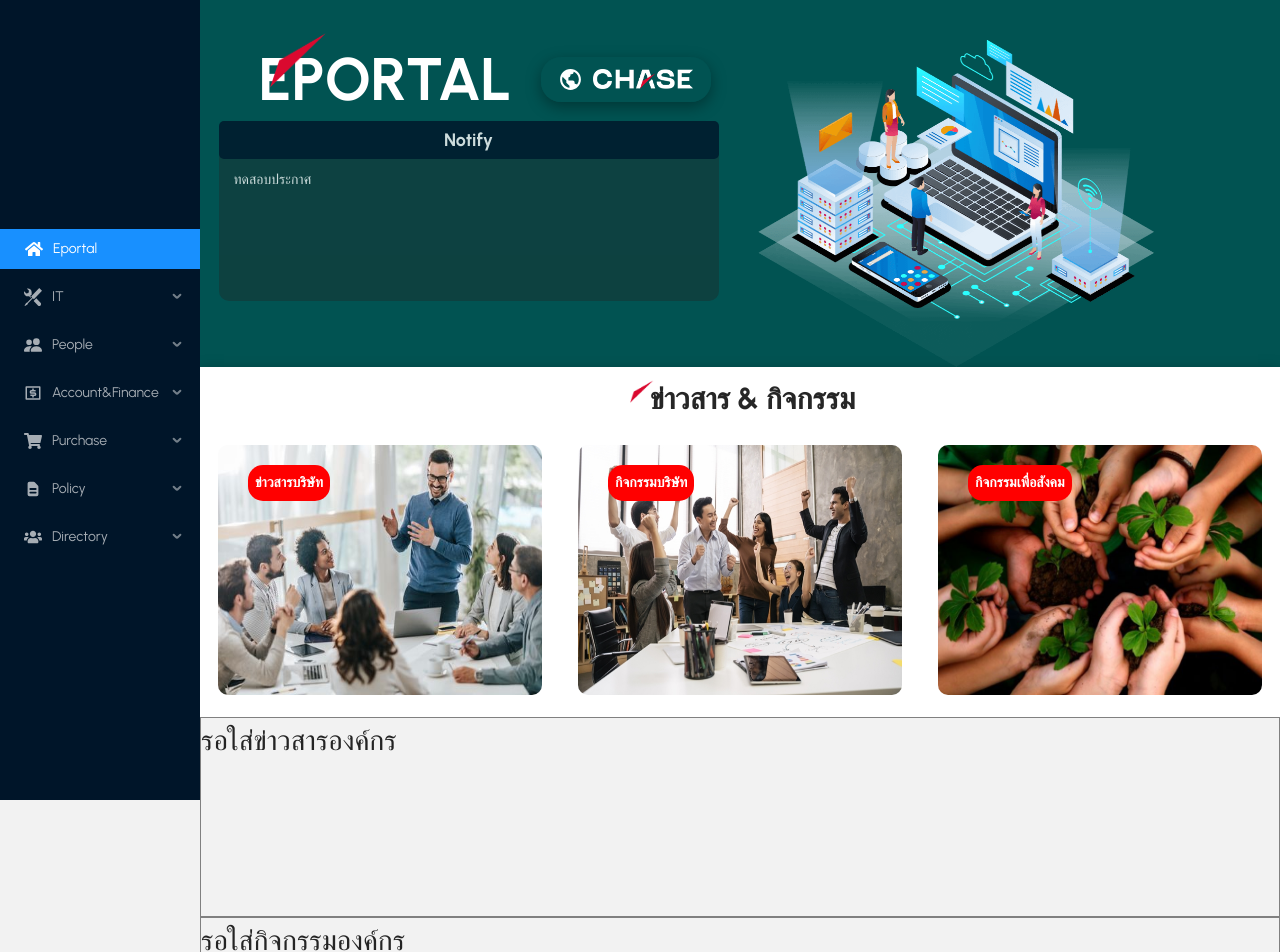
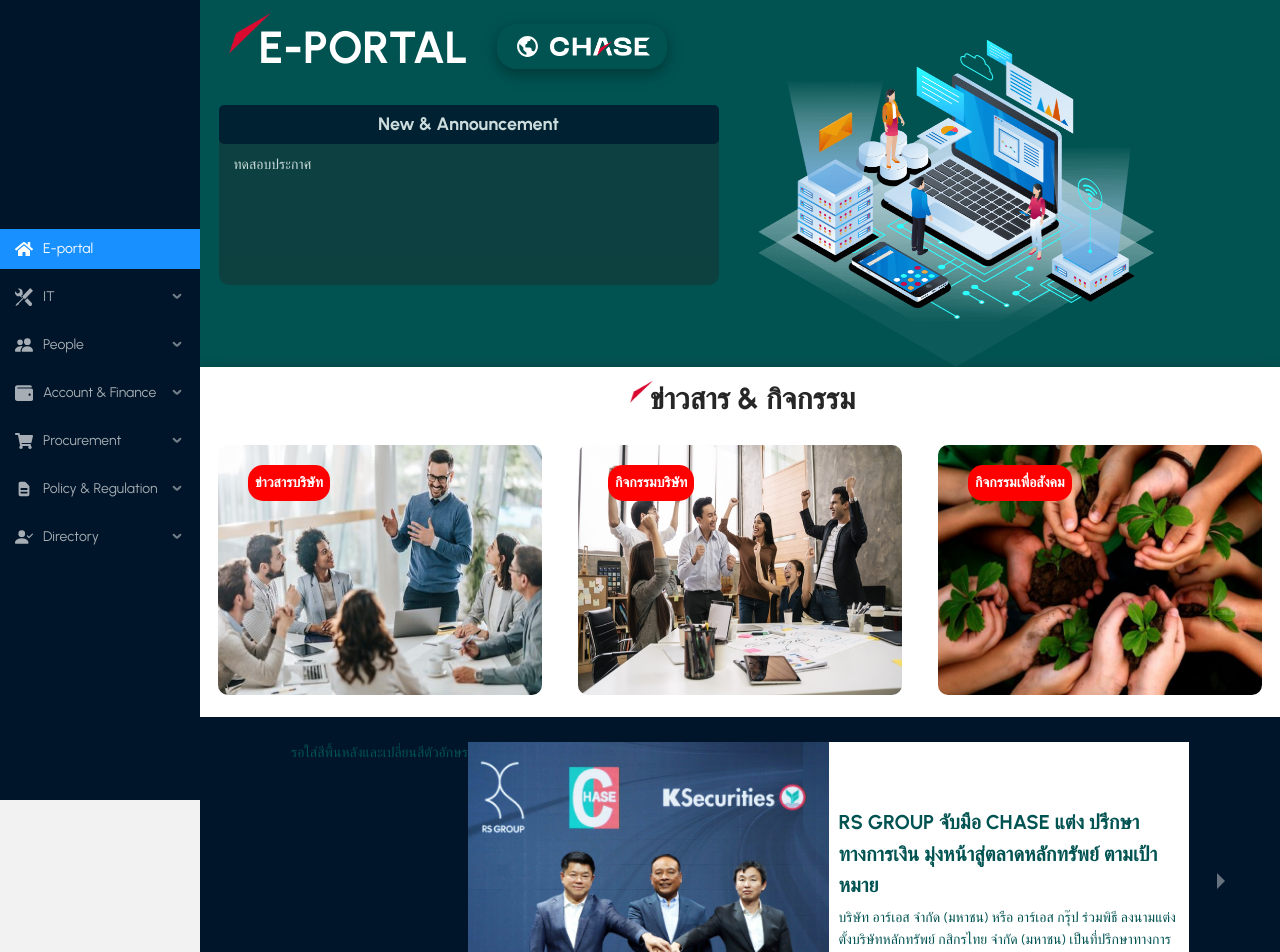
Before and after one commit to DaVitBack154/intranet, a React (Create React App) app in the folder client/: page / in a window 1280 px wide. Shown: the top 952 px of the page. Built offline with nearby package versions, Linux system fonts and the light colour scheme.

Commit message:
commit 23

```diff
--- a/client/package.json
+++ b/client/package.json
@@ -23,6 +23,7 @@
     "react-export-excel": "^0.5.3",
     "react-icons": "^4.4.0",
     "react-redux": "^8.0.2",
+    "react-responsive-carousel": "^3.2.23",
     "react-router-dom": "^6.3.0",
     "react-scripts": "5.0.1",
     "redux-devtools-extension": "^2.13.9",
--- a/client/src/components/sidebar.components.js
+++ b/client/src/components/sidebar.components.js
@@ -8,10 +8,10 @@ import { GoTools } from 'react-icons/go'
 import { FaHome } from 'react-icons/fa'
 import { MdAddCircle } from 'react-icons/md'
 import { BsFillPeopleFill } from 'react-icons/bs'
-import { RiMoneyDollarBoxLine } from 'react-icons/ri'
+import { FaWallet } from 'react-icons/fa'
 import { FaShoppingCart } from 'react-icons/fa'
 import { HiDocumentText } from 'react-icons/hi'
-import { FaUsers } from 'react-icons/fa'
+import { BsPersonCheckFill } from 'react-icons/bs'
 
 
 import { useNavigate, useLocation, NavLink } from 'react-router-dom';
@@ -24,6 +24,8 @@ const { Sider } = Layout;
 const SideBarComponent = styled(Sider)`
     height: 100vh;
     position: fixed;
+
+    /* overflow: scroll; */
 
     .sidebar-trigger{
         /* display: none; */
@@ -107,12 +109,20 @@ const SideBarComponent = styled(Sider)`
         margin-top: 5px;
         text-align: center;
     }
+
+    .ant-menu-submenu-title{
+        padding-left: 15px!important;
+    }
     .ant-menu-item {
-        padding-left: 25px!important;
+        padding-left: 15px!important;
     }
+    /* .kqkqLn .ant-menu-submenu-title{
+        padding-left: 15px!important;
+    } */
     /* .ant-menu-title-content{
         margin-top: 15px;
     } */
+
 
 `
 
@@ -135,7 +145,7 @@ export default function SideBar(props) {
                 {
                     key: '',
                     icon: <FaHome className='icon-sli' />,
-                    label: 'Eportal',
+                    label: 'E-portal',
                 },
 
                 {
@@ -148,7 +158,6 @@ export default function SideBar(props) {
                         {
                             key: 'hotline',
                             icon: <MdAddCircle className='icon-sli' />,
-                            // label: <NavLink to='/hotline'>Hotline</NavLink>,
                             label: 'Hotline',
                             children: [
                                 {
@@ -172,17 +181,20 @@ export default function SideBar(props) {
                     label: 'People',
                     children: [
                         { key: 'hr', icon: <MdAddCircle className='icon-sli' />, label: <NavLink to='/hr'>พนักงานเริ่มงานใหม่</NavLink> },
-                        { key: '#1', icon: <MdAddCircle className='icon-sli' />, label: <NavLink to='/from_doc_hr'>Form-People</NavLink> },
+                        { key: 'hr_from', icon: <MdAddCircle className='icon-sli' />, label: <NavLink to='/from_doc_hr'>Form-People</NavLink> },
+                        { key: 'hr_infor', icon: <MdAddCircle className='icon-sli' />, label: <NavLink to='/from_doc_hr'>งานด้านข้อมูล</NavLink> },
+                        { key: 'hr_50', icon: <MdAddCircle className='icon-sli' />, label: <NavLink to='/from_doc_hr'>ทวิ.50</NavLink> },
+                        { key: 'hr_slip', icon: <MdAddCircle className='icon-sli' />, label: <NavLink to='/from_doc_hr'>Payrollslip</NavLink> },
                     ]
 
                 },
 
                 {
                     key: 'acc_fin',
-                    icon: <RiMoneyDollarBoxLine className='icon-sli' />,
-                    label: 'Account&Finance',
+                    icon: <FaWallet className='icon-sli' />,
+                    label: 'Account & Finance',
                     children: [
-                        { key: 'acc', icon: <MdAddCircle className='icon-sli' />, label: <NavLink to='/hr'>แบบฟอร์ม-เบิกเงิน</NavLink> },
+                        { key: 'acc', icon: <MdAddCircle className='icon-sli' />, label: <NavLink to='/acc'>แบบฟอร์ม-เบิกเงิน</NavLink> },
                     ]
 
                 },
@@ -190,9 +202,9 @@ export default function SideBar(props) {
                 {
                     key: 'po',
                     icon: <FaShoppingCart className='icon-sli' />,
-                    label: 'Purchase',
+                    label: 'Procurement',
                     children: [
-                        { key: '#1', icon: <MdAddCircle className='icon-sli' />, label: <NavLink to='/from_doc_hr'>แบบฟอร์ม-PR,PO</NavLink> },
+                        { key: 'po_ning', icon: <MdAddCircle className='icon-sli' />, label: <NavLink to='/from_po'>แบบฟอร์ม-PR,PO</NavLink> },
                     ]
 
                 },
@@ -200,20 +212,55 @@ export default function SideBar(props) {
                 {
                     key: 'policy',
                     icon: <HiDocumentText className='icon-sli' />,
-                    label: 'Policy',
+                    label: 'Policy & Regulation',
                     children: [
-                        { key: '##1', icon: <MdAddCircle className='icon-sli' />, label: <NavLink to='/'>นโยบาย</NavLink> },
-                        { key: '##2', icon: <MdAddCircle className='icon-sli' />, label: <NavLink to='/'>คู่มือปฏิบัติงาน</NavLink> },
+                        {
+                            key: 'policy',
+                            icon: <MdAddCircle className='icon-sli' />,
+                            // label: <NavLink to='/hotline'>Hotline</NavLink>,
+                            label: 'Policy',
+                            children: [
+                                {
+                                    label: <NavLink to='/policy-doc'>Policy</NavLink>,
+                                    key: 'policy-doc',
+                                    icon: <MdAddCircle className='icon-sli' />,
+                                },
+                                {
+                                    label: <NavLink to='/regulation-doc'>ขั้นตอนการดำเนินงาน</NavLink>,
+                                    key: 'regulation-doc',
+                                    icon: <MdAddCircle className='icon-sli' />,
+                                },
+                            ],
+                        },
+                        {
+                            key: 'regulation',
+                            icon: <MdAddCircle className='icon-sli' />,
+                            // label: <NavLink to='/hotline'>Hotline</NavLink>,
+                            label: 'Regulation',
+                            children: [
+                                {
+                                    label: <NavLink to='/hotline1'>Regulation</NavLink>,
+                                    key: 'regulation-doc',
+                                    icon: <MdAddCircle className='icon-sli' />,
+                                },
+                                {
+                                    label: <NavLink to='/hotline'>บอร์ด-ประกาศ</NavLink>,
+                                    key: 'regulation-noti',
+                                    icon: <MdAddCircle className='icon-sli' />,
+                                },
+                            ],
+                        },
+                        // { key: '##2', icon: <MdAddCircle className='icon-sli' />, label: <NavLink to='/'>Regulation</NavLink> },
                     ]
 
                 },
 
                 {
                     key: 'directory',
-                    icon: <FaUsers className='icon-sli' />,
+                    icon: <BsPersonCheckFill className='icon-sli' />,
                     label: 'Directory',
                     children: [
-                        { key: '##1', icon: <MdAddCircle className='icon-sli' />, label: <NavLink to='/'>ข้อมูลพนักงาน</NavLink> },
+                        { key: 'directory-doc', icon: <MdAddCircle className='icon-sli' />, label: <NavLink to='/direc'>ข้อมูลพนักงาน</NavLink> },
                     ]
 
                 },
--- a/client/src/page/home.page.js
+++ b/client/src/page/home.page.js
@@ -1,6 +1,9 @@
 import styled from "styled-components"
 import SideBarComponent from "../components/sidebar.components";
 import { BiWorld } from 'react-icons/bi'
+import "react-responsive-carousel/lib/styles/carousel.min.css"; // requires a loader
+import { Carousel } from 'react-responsive-carousel';
+
 
 
 const HomepageComponent = styled.div`
@@ -20,11 +23,9 @@ const HomepageComponent = styled.div`
       width: 100%;
 
         .group-voc{
-          /* background-color: red; */
           display: flex;
           .box1-voc{
             width: 40%;
-            /* background-color: red; */
             display: flex;
             justify-content: center;
             align-items: center;
@@ -32,12 +33,14 @@ const HomepageComponent = styled.div`
             .group-box1{
               .flex-box1{
                 display: flex ;
+                position: relative;
+                top: -35px;
 
                   .red-img{
-                    width: 60px;
+                    width: 45px;
                     max-width: fit-content;
                     position: absolute;
-                    left: 70px;
+                    left: 115px;
                   }
                   @media only screen and (min-width: 1900px) {
                     .red-img{
@@ -57,7 +60,7 @@ const HomepageComponent = styled.div`
                   border-radius: 20px;
                   position: relative;
                   left: 29px;
-                  top: 25px;
+                  top: 12px;
                   box-shadow: rgba(0, 0, 0, 0.35) 0px 5px 15px;
 
 
@@ -75,7 +78,7 @@ const HomepageComponent = styled.div`
                 }
               }
               .text-content{
-              font-size: 60px;
+              font-size: 45px;
               font-weight: bold;
               color: #FFFF;
               margin-left: 145px;
@@ -152,7 +155,6 @@ const HomepageComponent = styled.div`
         font-weight:bold;
         font-size: 30px;
         padding: 5px;
-
       }
       .red-head{
         width: 25px;
@@ -230,9 +232,77 @@ const HomepageComponent = styled.div`
 
   .information-company{
     width: 100%;
-    background-color: #F2F2F2;
-    height: 200px;
-    border: 1px solid gray;
+    /* background-color: red; */
+    /* height: 200px; */
+
+
+    .group-infor{
+      display: flex !important;
+      justify-content: center;
+      padding: 25px;
+      width: 100%;
+      background-color: #001529;
+      color: #015352;
+
+      .box1-img{
+        width: 35%;
+
+        .img-infor{
+          width: 100%;
+          max-height: fit-content;
+        }
+      }
+
+      .box2-body{
+        width: 35%;
+        background-color: #FFFF;
+        padding-top: 60px;
+
+          .head-body{
+            font-size: 20px;
+            font-weight: bold;
+            padding: 5px 10px;
+            text-align: start;
+            margin: 0 auto;
+            /* padding: 3px 10px; */
+          }
+          .content-body-info{
+            font-size: 14px;
+            padding: 0px 10px;
+            text-align: start;
+          }
+          .btn-way{
+            width: 100%;
+            display: flex;
+            justify-content: start;
+            padding: 0px 10px;
+
+            .btn-infor{
+              background-color: orange;
+              color: #fff;
+              padding: 7px;
+              border-radius: 20px;
+              border: none;
+              font-size: 12px;
+            }
+          }
+      }
+
+      /* .box1-infor,.box2-infor{
+        width: 45%;
+        background-color: yellow;
+      }
+      .box2-infor{
+        background-color: red
+      } */
+    }
+
+    .carousel.carousel-slider .control-arrow{
+      padding: 50px;
+    }
+    .carousel-status{
+      display: none;
+    }
   }
 `;
 // const Contentportal = styled.div`
@@ -663,77 +733,18 @@ const HomepageComponent = styled.div`
 //   }
 
 // `
+// const SliderBar = styled(Carousel)`
+
+// `
+// const SliderBar = styled(Carousel)`
+//       width: 100%;
+//       height: auto;
+
+
+// `;
+
 
 export default function HomePage() {
-
-  // const [userData, setUserData] = useState([]);
-  // const [dep_id, setdep_id] = useState(1)
-  // const [isBannerReady, setIsBannerReady] = useState(false)
-
-  // const columns = [
-  //   {
-  //     title: 'Profile',
-  //     dataIndex: 'image',
-  //     width: 150,
-  //     align: 'center',
-  //     render: (_, record) => (
-  //       <Profileim>
-  //         {/* <div className="img-pro"></div> */}
-  //         <img className="img-pro" alt="example" src={process.env.REACT_APP_SERVER_ENDPOINT + "/public/image/employee/" + record.image} />
-  //       </Profileim>
-  //     )
-  //   },
-  //   {
-  //     title: 'Name-Surname',
-  //     dataIndex: 'TUserName',
-  //   },
-  //   {
-  //     title: 'Nick-Name',
-  //     dataIndex: 'nickname',
-  //     align: 'center',
-  //   },
-  //   {
-  //     title: 'Position',
-  //     dataIndex: 'Position',
-  //   },
-  //   {
-  //     title: 'Telephone',
-  //     dataIndex: 'ExtNo',
-  //     width: 200,
-  //     align: 'center',
-  //   },
-  // ]
-
-  // useEffect(() => {
-  //   setTimeout(() => {
-  //     setIsBannerReady(true)
-  //   }, 1250);
-
-  //   if (window.location.href.split('#').length > 1) {
-  //     window.scrollTo(0, document.getElementById(window.location.href.split('#')[1]).offsetTop);
-  //   }
-
-
-  //   const init = async () => {
-  //     let params = {
-  //       type_dep: dep_id,
-  //     }
-
-  //     let employeeResp = await axios.get(
-  //       process.env.REACT_APP_SERVER_ENDPOINT + "/api/user/employee",
-  //       {
-  //         params: params,
-  //         withCredentials: true,
-  //       }
-  //     );
-  //     if (employeeResp?.data?.status) {
-  //       setUserData(employeeResp.data.data);
-  //     }
-  //   }
-
-  //   init()
-  // }, [dep_id, window.location.href])
-
 
   return (
     <>
@@ -747,7 +758,7 @@ export default function HomePage() {
               <div className="box1-voc">
                 <div className="group-box1">
                   <div className="flex-box1">
-                    <h1 className="text-content">EPORTAL</h1>
+                    <h1 className="text-content">E-PORTAL</h1>
                     <img src="red.png" alt="" className="red-img" />
                     <div className="webchase">
                       <a href={"https://www.chase.co.th/"} target="_blank/">
@@ -762,21 +773,13 @@ export default function HomePage() {
                   <div className="btn-link-voc">
                     <div className="btn-link">
                       <div className="head-noti">
-                        Notify
+                        New & Announcement
                       </div>
                       <div className="body-noti">
                         <p>ทดสอบประกาศ</p>
                       </div>
                     </div>
                   </div>
-                  {/* <div className="webchase">
-                    <button className="btn-chase">
-                      <a href={"https://www.chase.co.th/"} target="_blank">
-                        <BiWorld className="icon-web" />
-                        <img src="logo-chase.png" alt="" className="logo-chase-while" width={100} />
-                      </a>
-                    </button>
-                  </div> */}
                 </div>
               </div>
               <div className="box2-voc">
@@ -812,9 +815,64 @@ export default function HomePage() {
 
 
           <div className="information-company">
-            <div>
-              <h1>รอใส่ข่าวสารองค์กร</h1>
-            </div>
+            <Carousel showArrows={true}>
+              <div className="group-infor">
+                รอใส่สีพื้นหลังและเปลี่ยนสีตัวอักษร
+                <div className="box1-img">
+                  <img src="test3.png" alt="" className="img-infor" />
+                </div>
+                <div className="box2-body">
+                  <p className="head-body">
+                    RS GROUP จับมือ CHASE แต่ง ปรึกษา ทางการเงิน มุ่งหน้าสู่ตลาดหลักทรัพย์
+                    ตามเป้าหมาย
+                  </p>
+                  <p className="content-body-info">
+                    บริษัท อาร์เอส จำกัด (มหาชน) หรือ อาร์เอส กรุ๊ป ร่วมพิธี ลงนามแต่งตั้งบริษัทหลักทรัพย์ กสิกรไทย จำกัด (มหาชน)
+                    เป็นที่ปรึกษาทางการเงิน ให้แก่บริษัท เชฎฐ์ เอเชีย จำกัด....
+                  </p>
+                  <div className="btn-way">
+                    <button className="btn-infor">Read-More</button>
+                  </div>
+
+                </div>
+              </div>
+              <div className="group-infor">
+                <div className="box1-img">
+                  <img src="test3.png" alt="" className="img-infor" />
+                </div>
+                <div className="box2-body">
+                  <p className="head-body">RS GROUP จับมือ CHASE แต่ง ปรึกษา ทางการเงิน มุ่งหน้าสู่ตลาดหลักทรัพย์
+                    ตามเป้าหมาย
+                  </p>
+                  <p className="content-body-info">
+                    บริษัท อาร์เอส จำกัด (มหาชน) หรือ อาร์เอส กรุ๊ป ร่วมพิธี ลงนามแต่งตั้งบริษัทหลักทรัพย์ กสิกรไทย จำกัด (มหาชน)
+                    เป็นที่ปรึกษาทางการเงิน ให้แก่บริษัท เชฎฐ์ เอเชีย จำกัด....
+                  </p>
+                  <div className="btn-way">
+                    <button className="btn-infor">Read-More</button>
+                  </div>
+
+                </div>
+              </div>
+              <div className="group-infor">
+                <div className="box1-img">
+                  <img src="test3.png" alt="" className="img-infor" />
+                </div>
+                <div className="box2-body">
+                  <p className="head-body">RS GROUP จับมือ CHASE แต่ง ปรึกษา ทางการเงิน มุ่งหน้าสู่ตลาดหลักทรัพย์
+                    ตามเป้าหมาย
+                  </p>
+                  <p className="content-body-info">
+                    บริษัท อาร์เอส จำกัด (มหาชน) หรือ อาร์เอส กรุ๊ป ร่วมพิธี ลงนามแต่งตั้งบริษัทหลักทรัพย์ กสิกรไทย จำกัด (มหาชน)
+                    เป็นที่ปรึกษาทางการเงิน ให้แก่บริษัท เชฎฐ์ เอเชีย จำกัด....
+                  </p>
+                  <div className="btn-way">
+                    <button className="btn-infor">Read-More</button>
+                  </div>
+
+                </div>
+              </div>
+            </Carousel>
           </div>
 
 
```
Also changed, not shown: client/public/test3.png (added), 1 other file (tests, documents, lock files or other folders).
